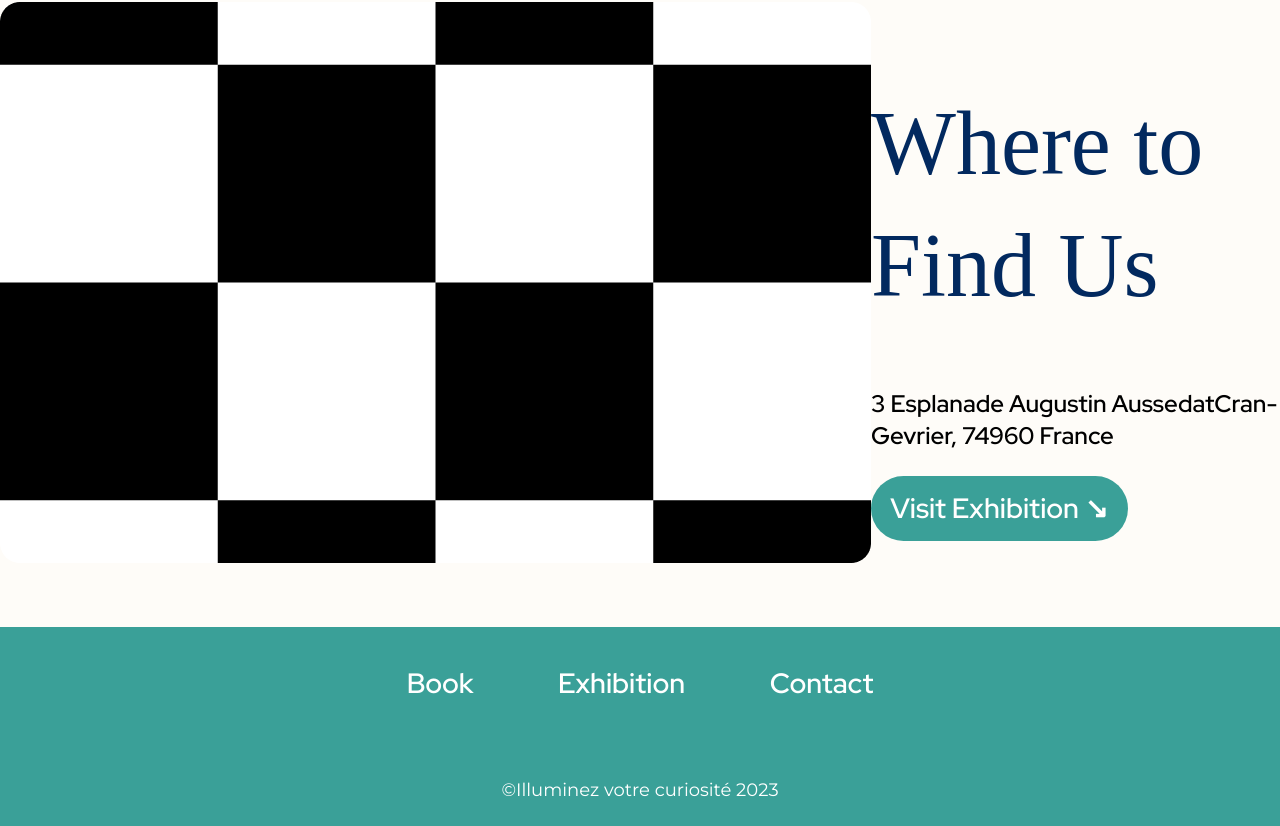
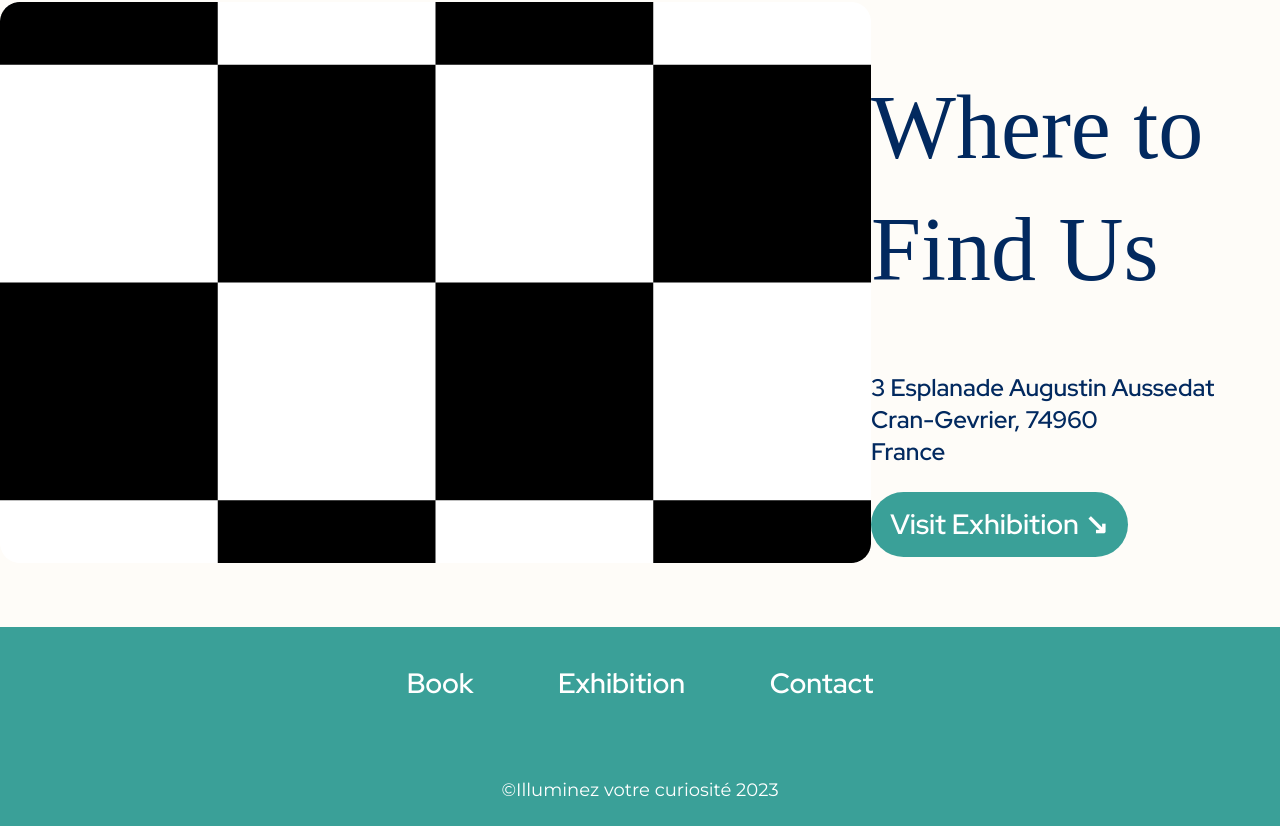
Before and after one commit to jo15122002/illuminez_votre_curiosite_site, a Nuxt app: page / in a window 1280 px wide. Shown: the part 4580-5406 px from the top of the page. Built offline with nearby package versions, Linux system fonts and the light colour scheme.

Commit message:
fix adresse

```diff
--- a/app.vue
+++ b/app.vue
@@ -63,7 +63,7 @@
       <div class="description">
         <h1>{{ $t('findUs.title') }}</h1>
         <div class="bloc-content">
-          <p>{{ $t('findUs.content') }}</p>
+          <p class="adress">3 Esplanade Augustin Aussedat<br>Cran-Gevrier, 74960<br>France</p>
           <div class="flex-row buttons-container">
             <a href="#buySection" class="button buyButton">{{ $t('findUs.button.exhibition') }}</a>
           </div>
@@ -383,4 +383,14 @@ body{
   line-height: 22px;
   margin-top: 6%;
 }
+
+.adress{
+  font-family: "Red Hat Display";
+  font-style: normal;
+  font-weight: 400;
+  font-size: 18px;
+  line-height: 22px;
+  margin-top: 2%;
+  color: #02295F;
+}
 </style>
```
